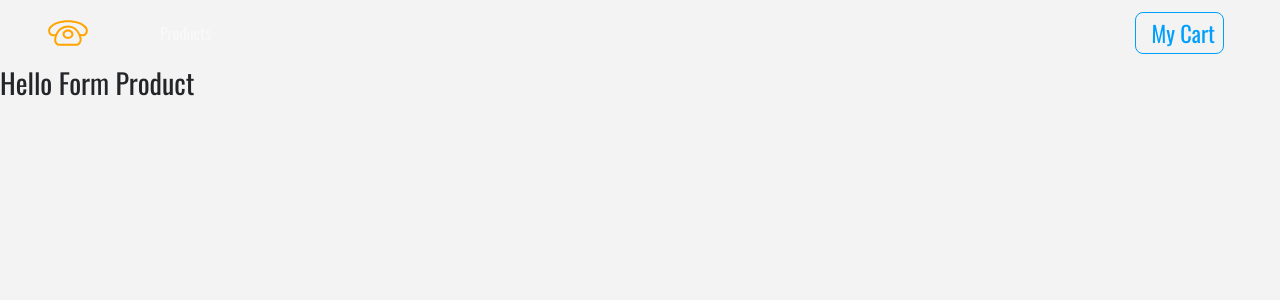
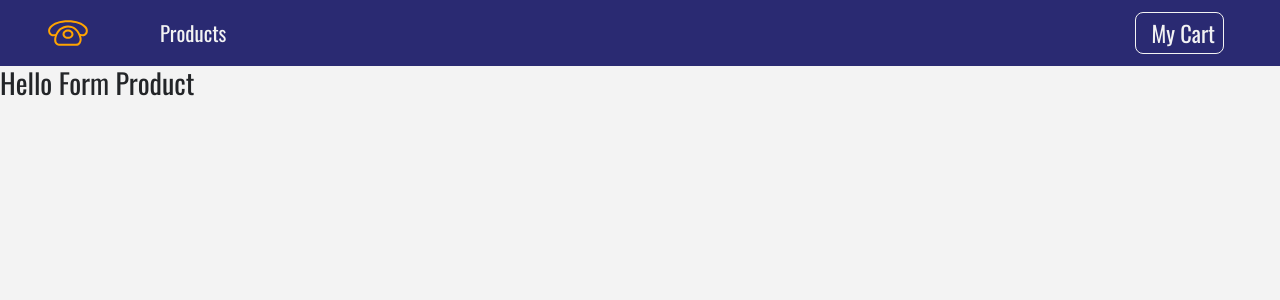
Before and after one commit to maheralayoubi/My-Store-React, a React (Create React App) app: page / in a window 1280 px wide. Shown: the top 300 px of the page. Built offline with nearby package versions, Linux system fonts and the light colour scheme.

Commit message:
Styling changes

```diff
--- a/src/App.css
+++ b/src/App.css
@@ -21,3 +21,11 @@ body {
 .text-bright {
   color: var(--lightBlue);
 }
+.navbar {
+  background: var(--mainBlue);
+}
+.nav-link {
+  color: var(--mainWhite) !important;
+  font-size: 1.3rem;
+  text-transform: capitalize;
+}
--- a/src/components/Button.js
+++ b/src/components/Button.js
@@ -4,16 +4,16 @@ export const ButtonContainer = styled.button`
   text-transform: capitalize;
   font-size: 1.4rem;
   background: transparent;
-  border: 0.05rem solid var(--lightBlue);
-  color: var(--lightBlue);
+  border: 0.05rem solid var(--mainWhite);
+  color: var(--mainWhite);
   border-radius: 0.5rem;
   padding: 0.2rem 0.5rem;
   cursor: pointer;
   margin: 0.2rem 0.5rem 0.2rem 0;
   transition: all 0.5s ease-in-out;
  &:hover {
-     background: var(--lightBlue);
-     color: var(--mainBlue)'
+     background: var(--mainWhite);
+     color: var(--mainBlue);
  }
  &:focus {
     outline: none;
--- a/src/components/Navbar.js
+++ b/src/components/Navbar.js
@@ -18,7 +18,7 @@ export default class Navbar extends Component {
                 <ul className="navbar-nav align-items-center">
                     <li className="nav-item ml-5">
                     <Link to='/' className="nav-link">
-                        Products
+                        products
                     </Link>
                     </li>
                 </ul>
@@ -36,5 +36,4 @@ export default class Navbar extends Component {
 }
 
 const NavWrapper = styled.nav`
-  background-color: var(--mainBlue);
 `;
```
